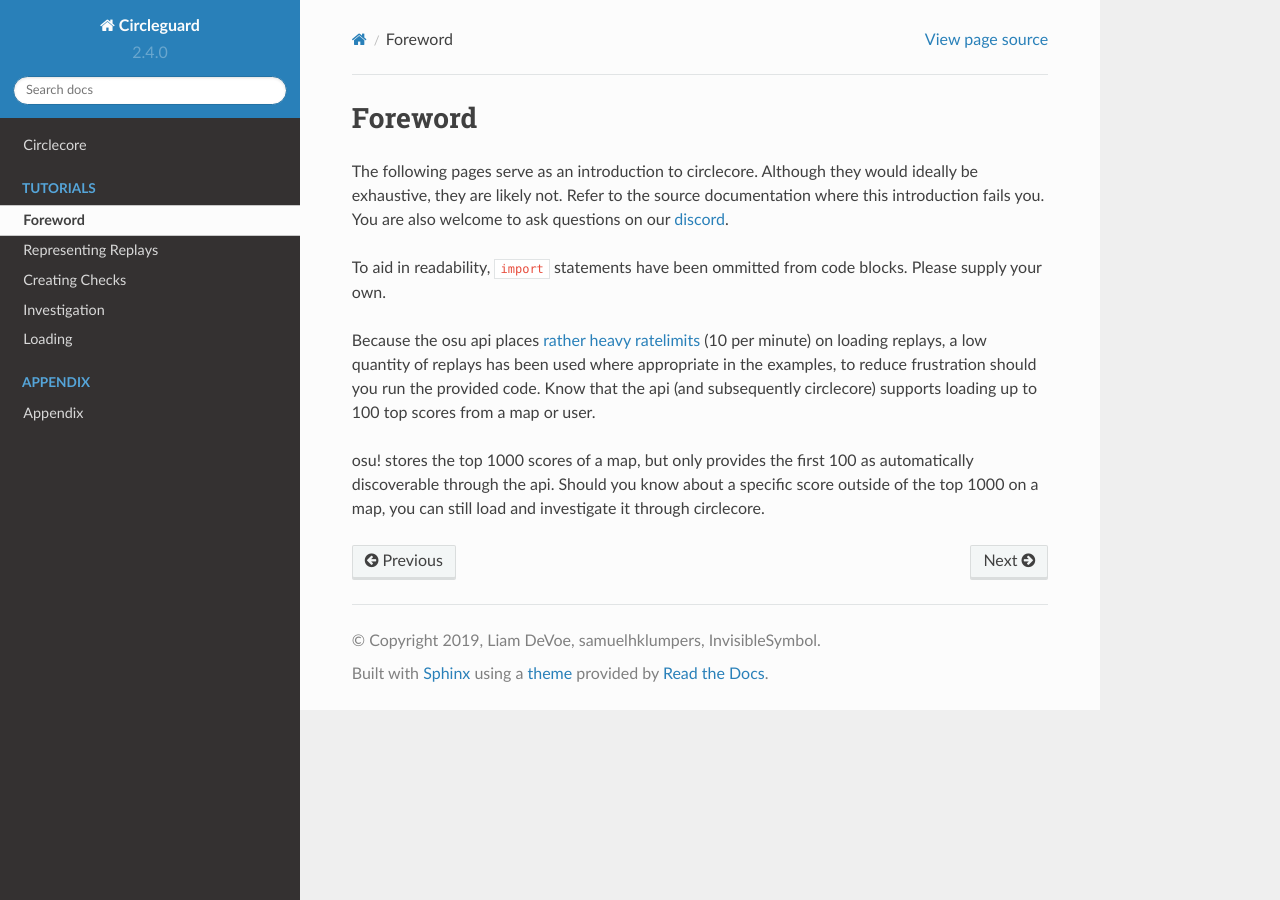
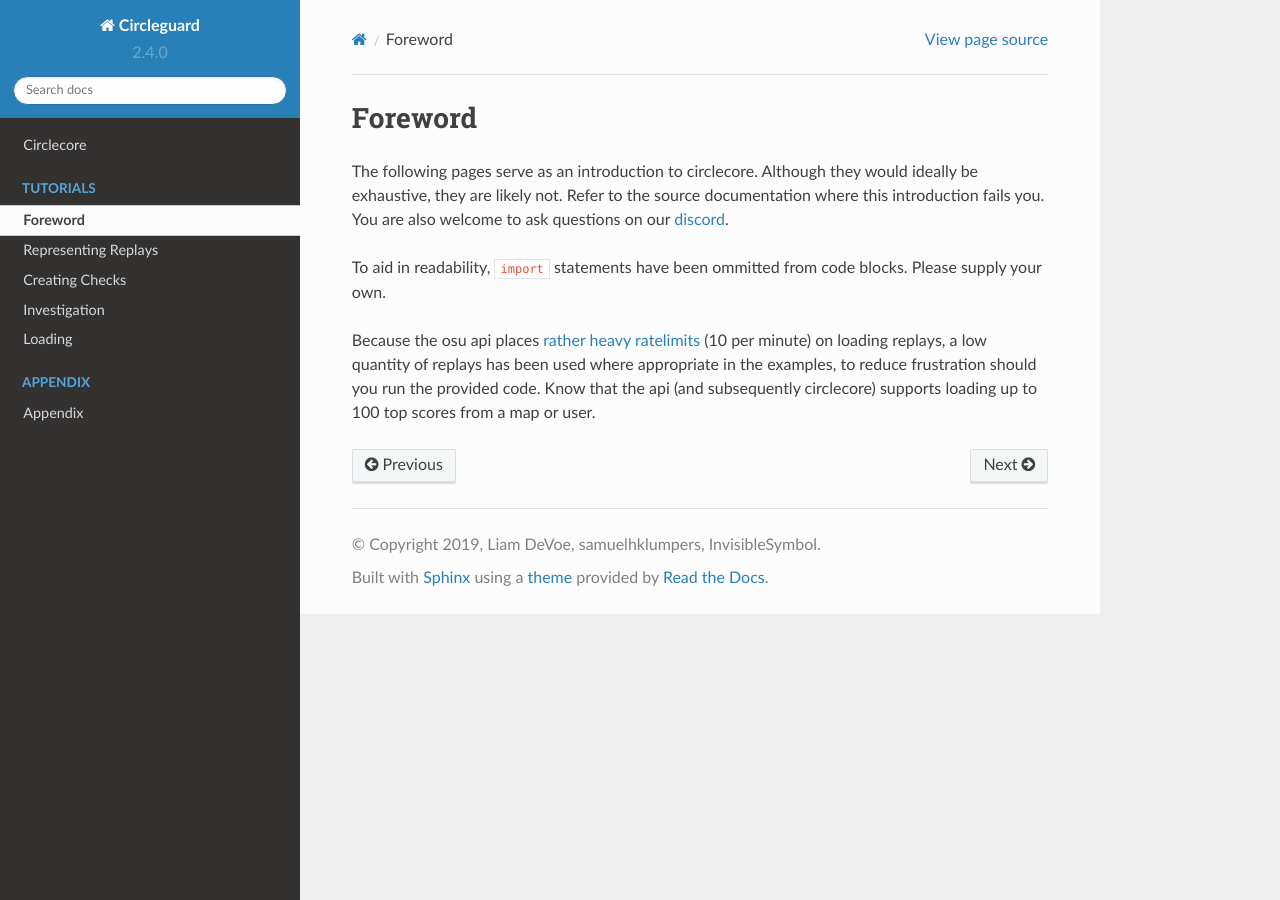
Before and after one commit to circleguard/circlecore, a Sphinx documentation site: the page built from source/foreword.rst, in a window 1280 px wide. Built offline with Sphinx 7.4.7 and the Read the Docs theme 2.0.0, drawn with Linux system fonts in a browser that asks for light colours.

Commit message:
remove confusing paragraph

```diff
--- a/source/foreword.rst
+++ b/source/foreword.rst
@@ -16,8 +16,3 @@ loading replays, a low quantity of replays has been used where appropriate
 in the examples, to reduce frustration should you run the provided
 code. Know that the api (and subsequently circlecore) supports loading
 up to 100 top scores from a map or user.
-
-osu! stores the top 1000 scores of a map, but only provides the first 100 as
-automatically discoverable through the api. Should you know about a specific
-score outside of the top 1000 on a map, you can still load and investigate it
-through circlecore.
```
